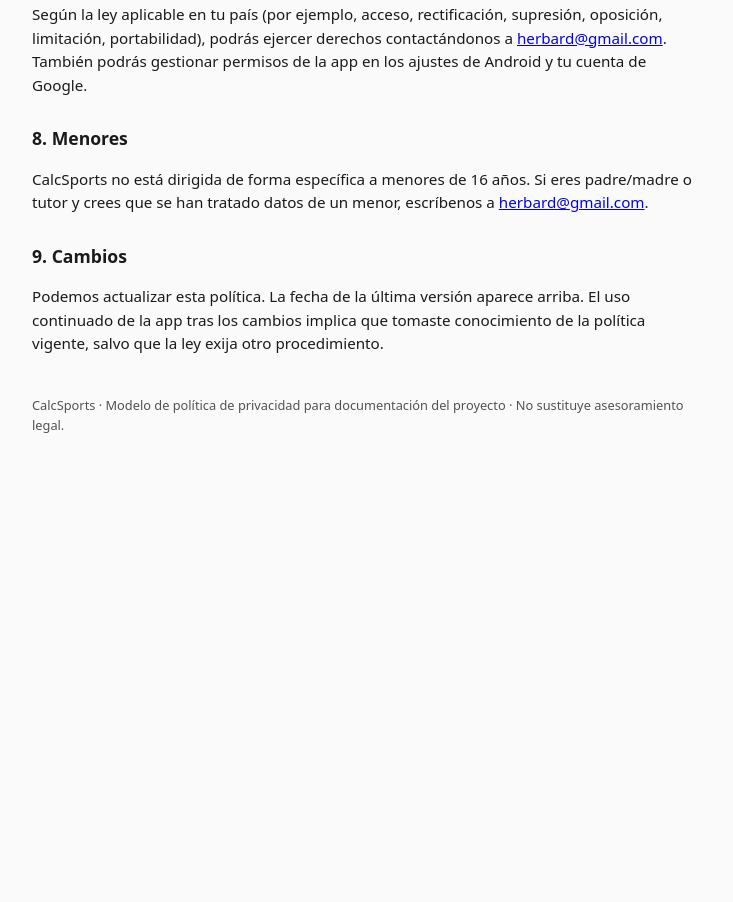
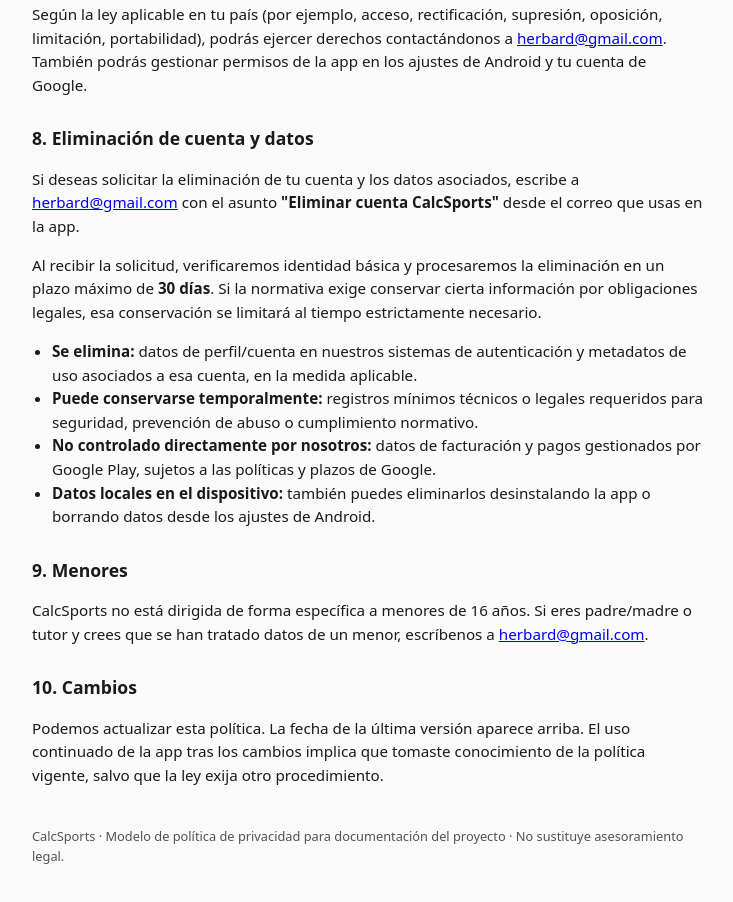
Before and after one commit to 4CaR1h/calcsports-privacy, a plain HTML site: page index.html in a window 1280 px wide. Shown: the part 1556-2458 px from the top of the page, without its empty margins (272-1005 px from the left). Before the commit the page ends 2040 px from the top, so only its background shows below. Drawn offline with Linux system fonts and the light colour scheme.

Commit message:
Update index.html

```diff
--- a/index.html
+++ b/index.html
@@ -36,7 +36,7 @@
 <body>
   <h1>Política de privacidad</h1>
   <p><strong>CalcSports</strong> · aplicación Android (<code>com.hycb.calcsportshycb</code>)</p>
-  <p><strong>Última actualización:</strong> 01 de mayo de 2026</p>
+  <p><strong>Última actualización:</strong> 10 de mayo de 2026</p>
 
   <h2>1. Responsable</h2>
   <p>
@@ -101,13 +101,31 @@
     También podrás gestionar permisos de la app en los ajustes de Android y tu cuenta de Google.
   </p>
 
-  <h2>8. Menores</h2>
+  <h2>8. Eliminación de cuenta y datos</h2>
+  <p>
+    Si deseas solicitar la eliminación de tu cuenta y los datos asociados, escribe a
+    <a href="mailto:herbard@gmail.com">herbard@gmail.com</a> con el asunto
+    <strong>"Eliminar cuenta CalcSports"</strong> desde el correo que usas en la app.
+  </p>
+  <p>
+    Al recibir la solicitud, verificaremos identidad básica y procesaremos la eliminación en un plazo
+    máximo de <strong>30 días</strong>. Si la normativa exige conservar cierta información por obligaciones
+    legales, esa conservación se limitará al tiempo estrictamente necesario.
+  </p>
+  <ul>
+    <li><strong>Se elimina:</strong> datos de perfil/cuenta en nuestros sistemas de autenticación y metadatos de uso asociados a esa cuenta, en la medida aplicable.</li>
+    <li><strong>Puede conservarse temporalmente:</strong> registros mínimos técnicos o legales requeridos para seguridad, prevención de abuso o cumplimiento normativo.</li>
+    <li><strong>No controlado directamente por nosotros:</strong> datos de facturación y pagos gestionados por Google Play, sujetos a las políticas y plazos de Google.</li>
+    <li><strong>Datos locales en el dispositivo:</strong> también puedes eliminarlos desinstalando la app o borrando datos desde los ajustes de Android.</li>
+  </ul>
+
+  <h2>9. Menores</h2>
   <p>
     CalcSports no está dirigida de forma específica a menores de 16 años. Si eres padre/madre o tutor y crees
     que se han tratado datos de un menor, escríbenos a <a href="mailto:herbard@gmail.com">herbard@gmail.com</a>.
   </p>
 
-  <h2>9. Cambios</h2>
+  <h2>10. Cambios</h2>
   <p>
     Podemos actualizar esta política. La fecha de la última versión aparece arriba. El uso continuado de la app tras los cambios implica
     que tomaste conocimiento de la política vigente, salvo que la ley exija otro procedimiento.
```
